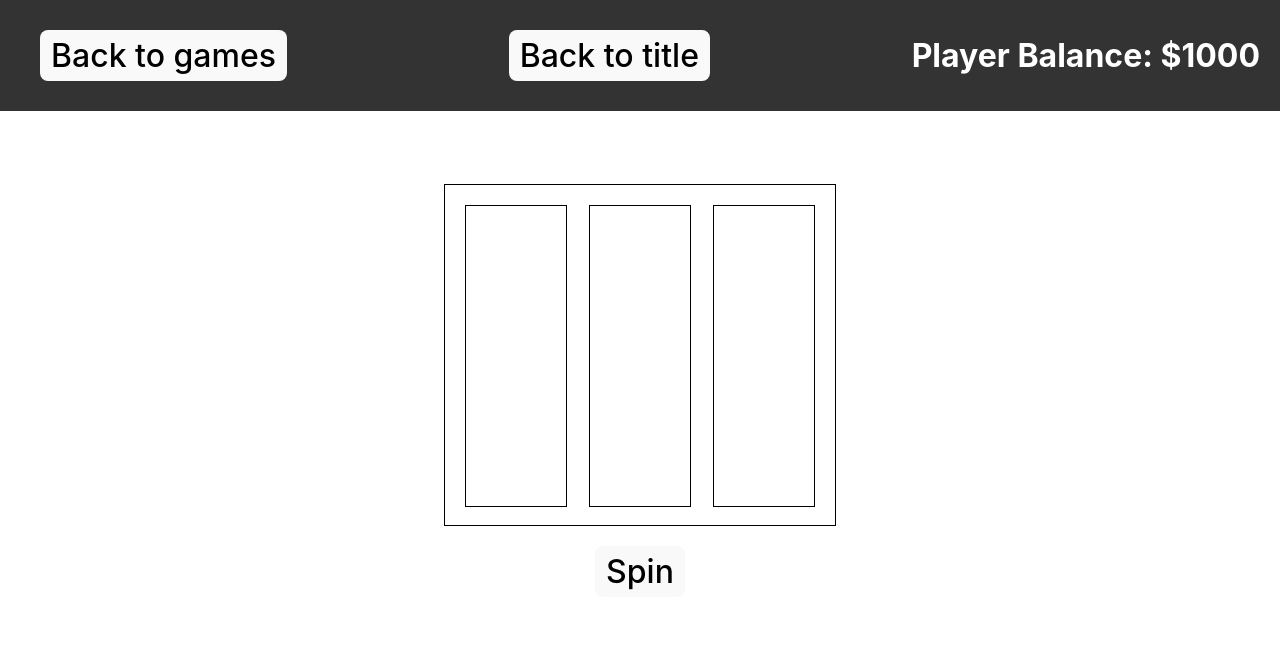
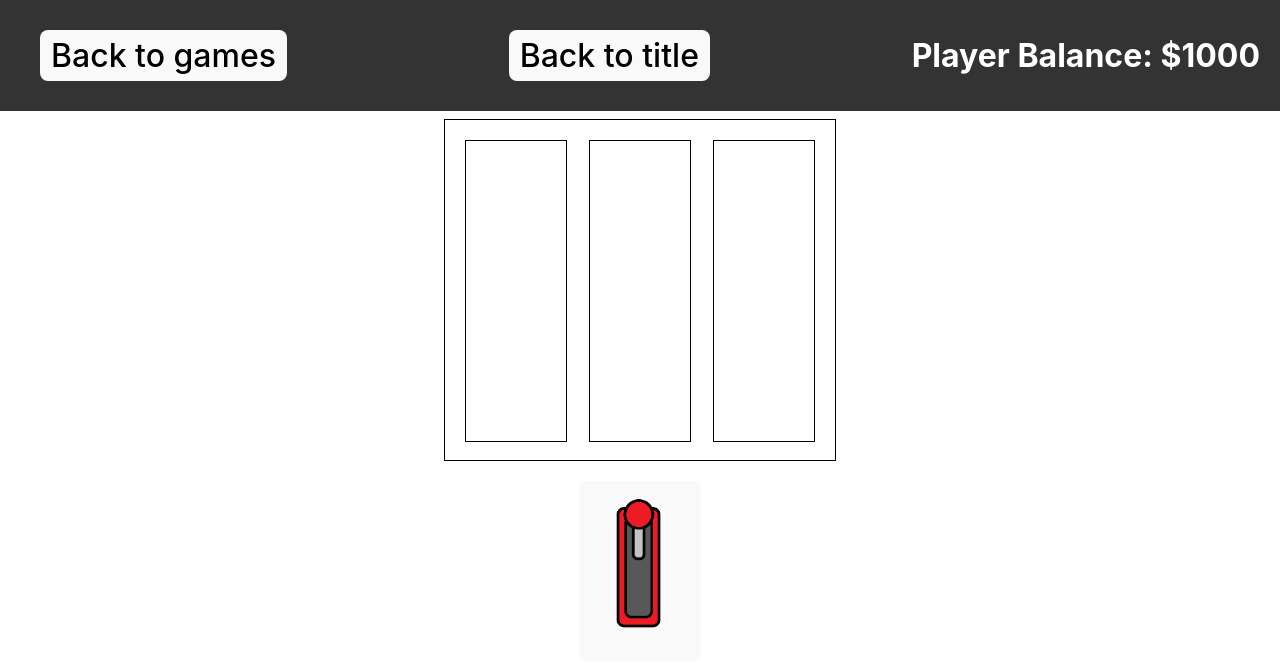
Before and after one commit to ThomasClifton/CasinoSim, a React (Vite) app: page /slots in a window 1280 px wide. Shown: the top 666 px of the page. Built offline with nearby package versions, Linux system fonts and the light colour scheme.

Commit message:
Added handle that flips on click

```diff
--- a/src/containers/SlotsGameContainer.tsx
+++ b/src/containers/SlotsGameContainer.tsx
@@ -23,6 +23,11 @@
             return slotsItems[randomIndex];
         }).slice(0, 3);
         setSelectedItems(randomItems);
+        const handle = document.getElementById("slotsHandle");
+        handle.style.transform = "rotate(180deg)";
+        setTimeout(() => {
+            handle.style.transform = "rotate(360deg)";
+        }, 2000);
     };
 
     return (
@@ -34,7 +39,9 @@
                     </div>
                 ))}
             </div>
-            <button onClick={handleSpinClick}>Spin</button>
+            <button id="slotsHandle" onClick={handleSpinClick}>
+                <img src="./src/assets/Slots/slotshandle.png" height="150px"/>
+            </button>
         </>
 
     );
```
Also changed, not shown: src/assets/Slots/slotshandle.png (added).
